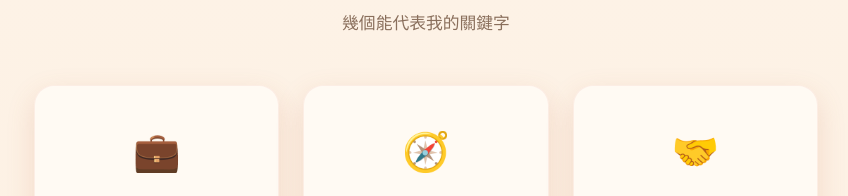
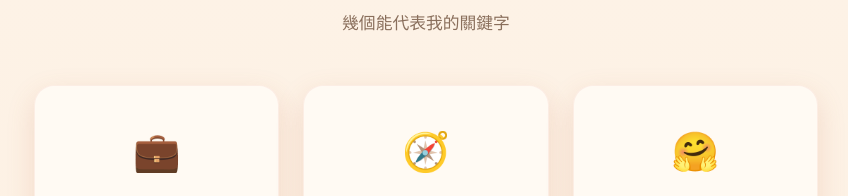
Before and after one commit to peggy-star/my-first-site, a plain HTML site: page index.html in a window 1280 px wide. Shown: the part 1381-1577 px from the top of the page, without its empty margins (214-1062 px from the left). Drawn offline with Linux system fonts and the light colour scheme.

Commit message:
Make reliable partner icon friendlier

```diff
--- a/index.html
+++ b/index.html
@@ -322,7 +322,7 @@
           <p>擅長統籌安排，讓複雜的事務變得清晰有序。</p>
         </div>
         <div class="feature">
-          <div class="icon">🤝</div>
+          <div class="icon">🤗</div>
           <h3>可靠夥伴</h3>
           <p>是主管與團隊之間值得信賴的溝通橋樑。</p>
         </div>
```
